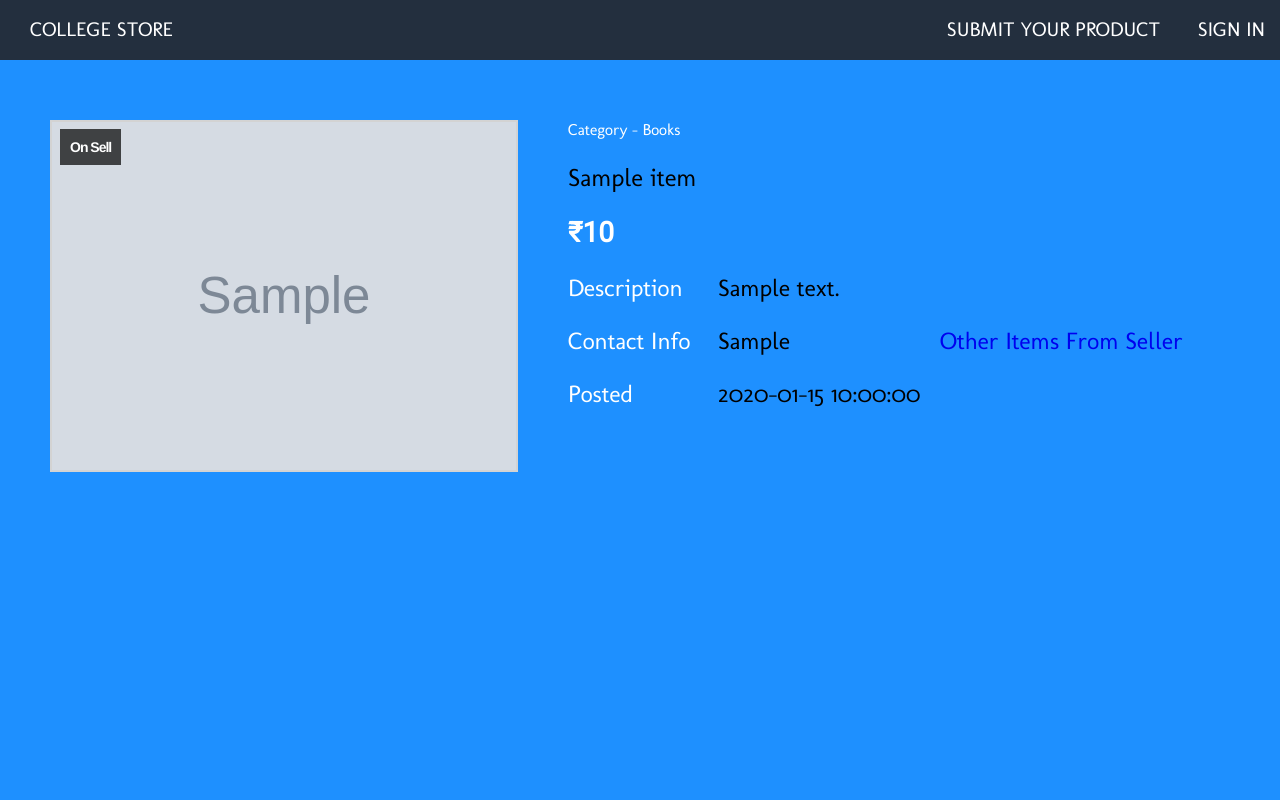
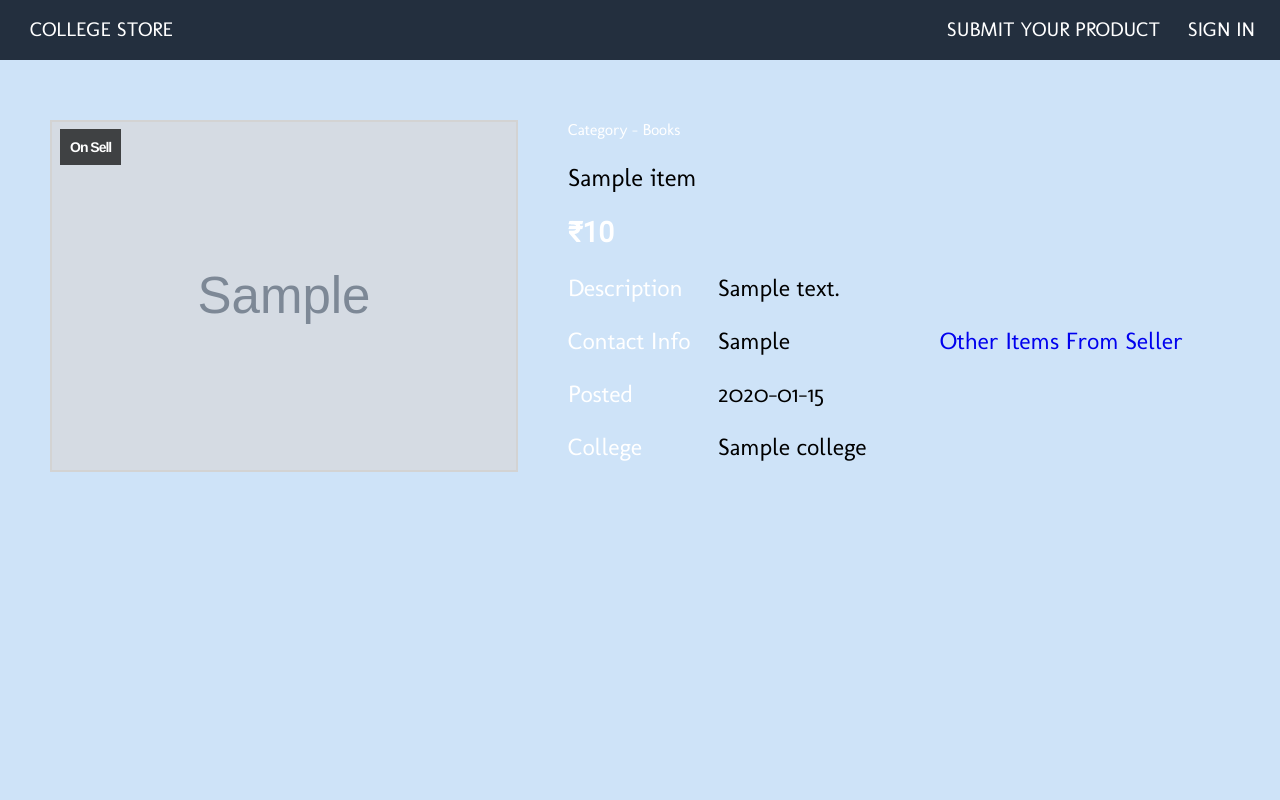
Before and after one commit to amanagarwal97/College-Store, a PHP site: page /items.php?item=1 in a window 1280 px wide. Run offline with PHP 8.4, Linux system fonts and the light colour scheme; data comes from the database, SQL or seed files in the repository; tables that the repository leaves empty hold one stand-in row (values such as "Sample post"); grey boxes marked "Sample" are stand-in pictures; some libraries are stand-ins or nearby versions; some web fonts are replaced.

Commit message:
Minor Changes and added image delete on removing product

```diff
--- a/Project_2.sql
+++ b/Project_2.sql
@@ -65,7 +65,7 @@
     `contact` varchar(100) NOT NULL,
     `itype` int(1) NOT NULL,
     `price` int(10) NOT NULL,
-    `date` datetime NOT NULL,
+    `date` varchar(255) NOT NULL,
     `image` varchar(255),
     PRIMARY KEY (`id`),
     FOREIGN KEY (`uid`) REFERENCES users(`id`),
--- a/controllers/postad.php
+++ b/controllers/postad.php
@@ -18,7 +18,7 @@
             apologise('Select a valid category.');
         else if ($_POST["choice"] == 0 && !empty($_POST["price"]))
             apologise('Invalid Price');
-        else if ($_POST["choice"] == 1 && (preg_match('/[.]/',$_POST["price"]) || $_POST["price"] == 0))
+        else if ($_POST["choice"] == 1 && (preg_match('/[\D]/',$_POST["price"]) || $_POST["price"] == 0))
             apologise('Please enter a valid price.');
         else if (strlen($_POST["title"]) < 4)
             apologise('Min. title length is 4 characters.');
--- a/models/models.php
+++ b/models/models.php
@@ -293,6 +293,20 @@
     function remove_item($id)
     {
         require('connect.php');
+
+        //Remove image of the item
+        $img_query = 'SELECT image FROM items WHERE id=' .$id;
+        $img_rows = mysqli_query($con,$img_query);
+        $img_row = mysqli_fetch_assoc($img_rows);
+
+        $img_path = $img_row["image"];
+        if ($img_path != '/img/default.png')
+        {
+            $img_path = '../public/' . $img_path;
+            unlink($img_path);
+
+        }
+
         $query = 'DELETE FROM items WHERE id=' .$id ;
         if (mysqli_query($con,$query))
         {
--- a/public/css/styles.css
+++ b/public/css/styles.css
@@ -4,7 +4,7 @@
 
 body {
 	margin: 0px;
-	background-color: dodgerblue;
+	background-color: #CEE3F8;
 }
 
 nav {
@@ -54,7 +54,7 @@
 
 .account {
 	color: white;
-	right: 15px;
+	right: 25px;
 }
 
 .dashboard {
@@ -153,7 +153,7 @@
 	display: inline-block;
 	margin-left: 350px;
 	text-align: left;
-	margin-top: -32px;
+	margin-top: -35px;
 	height: 55px;
 	font-family: 'Molengo', sans-serif;
 	border: 2px grey solid;
@@ -185,7 +185,7 @@
 	border-radius: 5px;
 	height: 55px;
 	width: 56px;
-	margin-bottom: -23px;
+	margin-bottom: -20px;
 
 }
 
@@ -315,7 +315,7 @@
 	color: white;
 }
 
-.descriptionp, .seller, .date {
+.descriptionp, .seller, .date, .collegep {
     font-size: 24px;
     margin-top: 24px;
     display: -webkit-flex;
@@ -323,7 +323,7 @@
     display: flex;
 }
 
-.descriptionp .descriptionh, .seller .sellerh, .date .dateh {
+.descriptionp .descriptionh, .seller .sellerh, .date .dateh , .collegep .collegeh {
     font-weight: 500;
     width: 150px;
     padding-right: 10px;
@@ -331,7 +331,7 @@
     float: left;
 }
 
-.descriptionp .descriptionn, .seller .sellern, .date .daten, .seller .sellero {
+.descriptionp .descriptionn, .seller .sellern, .date .daten, .seller .sellero , .collegep .collegen {
     font-weight: 500;
     position: relative;
     display: inline;
--- a/views/delete_status.php
+++ b/views/delete_status.php
@@ -1,6 +1,6 @@
 <?php
     if ($status == "Success")
-        echo '<h1 class="message-heading">Item Removed from Dashboard . Click <a href="dashboard.php">Here </a>to view Dashboard.</h1>';
+        echo '<h1 class="message-heading">Item Removed from Dashboard . Click <a href="dashboard.php">Here</a> to view Dashboard.</h1>';
     else
         echo '<h1 class="message-heading">Failed to remove Item . Please try <a href = "dashboard.php">again</a>.</h1>';
 ?>
--- a/views/postad_status.php
+++ b/views/postad_status.php
@@ -1,6 +1,6 @@
 <?php
     if ($status == "Success")
-        echo '<h1 class="message-heading">Ad Posted Successfully . Click <a href="dashboard.php">Here </a>to view Dashboard.</h1>';
+        echo '<h1 class="message-heading">Ad Posted Successfully . Click <a href="dashboard.php">Here</a> to view Dashboard.</h1>';
     else
         echo '<h1 class="message-heading">Failed to Post Ad . Please try <a href = "postad.php.php">again</a>.</h1>';
 ?>
--- a/views/product.php
+++ b/views/product.php
@@ -11,10 +11,13 @@
        echo '<h2>' .$item["title"]. '</h2>';
        if (!$item["price"] == 0)
         echo '<span class="price">&#8377;'.$item["price"]. '</span>';
+       else
+        echo '<span class="price">On Donation</span>';
        echo '<div class="descriptionp"><div class="descriptionh"><span><span>Description</span></span></div><div>';
        echo '<div id="descrip" class="descriptionn"><span>' .$item["desc"]. '</span></div></div></div>';
        echo '<div class="seller"><div class="sellerh"><span><span>Contact Info</span></span></div><div class="sellern"><span><span>'.$item["contact"].'</span></span></div><div>';
        echo '<div id="sellerName" class="sellero"><a href="index.php?sid=' .$item["uid"]. '"><span>Other Items From Seller</span></a></div></div></div>';
-       echo '<div class="date"><div class="dateh"><span><span>Posted</span></span></div><div><div id="datep" class="daten"><span>'.$item["date"].'</span></div></div></div></main>';
+       echo '<div class="date"><div class="dateh"><span><span>Posted</span></span></div><div><div id="datep" class="daten"><span>'.$item["date"].'</span></div></div></div>';
+       echo '<div class="collegep"><div class="collegeh"><span><span>College</span></span></div><div><div class="collegen"><span>' .$item["cname"]. '</span></div></div></div></main>';
        echo '</div>';
 ?>
--- a/views/register_form.php
+++ b/views/register_form.php
@@ -1,6 +1,6 @@
 <div class="middle">
     <form action="register.php" method="post" class="signup-form">
-        <h1>Sign Up</h1>
+        <h1>Register</h1>
         <span id="emailcheck">Invalid Email</span>
         <input autofocus type="Email" name="email" placeholder="E-mail Address" id="email" required>
         <span id="namecheck">Invalid Name</span>
@@ -16,7 +16,7 @@
         </select>
         <input type="Password" name="pwd" placeholder="Password" id="password" required>
         <input type="Password" name="rpwd" placeholder="Re-type Password" id="re_password" required>
-        <input type="radio" name="gender" value="0" class="sex" required><span class="male">M </span><input type="radio" name="gender" value="1" class="sex"><span class="female">F</span><br><br>
+        <input type="radio" name="gender" value="0" class="sex" required><span class="male">M </span><input type="radio" name="gender" value="1" class="sex"><span class="female">F</span><br>
         <button type="submit" name="submit" id="js-button">Sign Up</button>
     </form>
 </div>
--- a/views/register_status.php
+++ b/views/register_status.php
@@ -1,7 +1,7 @@
 
 <?php
     if ($status == "Success")
-        echo '<h1 class="message-heading">Registration Successful . Click <a href="login.php">Here </a>to Login to your account.</h1>';
+        echo '<h1 class="message-heading">Registration Successful . Click <a href="login.php">Here</a> to Login to your account.</h1>';
     else
         echo '<h1 class="message-heading">Registration Failed . Please try <a href = "register.php">again</a>.</h1>';
 ?>
```
Also changed, not shown: public/img/21/JNQO6a.jpg (deleted), public/img/21/MSX5CS.jpg (deleted), public/img/21/jG29b4.jpg (deleted), public/img/22/Fs57VK.jpeg (deleted), public/img/32/BEefmS.jpg (deleted), public/img/39/C9XnZN.jpg (deleted), public/img/39/CYx4Ro.jpg (deleted), 2 other files.
